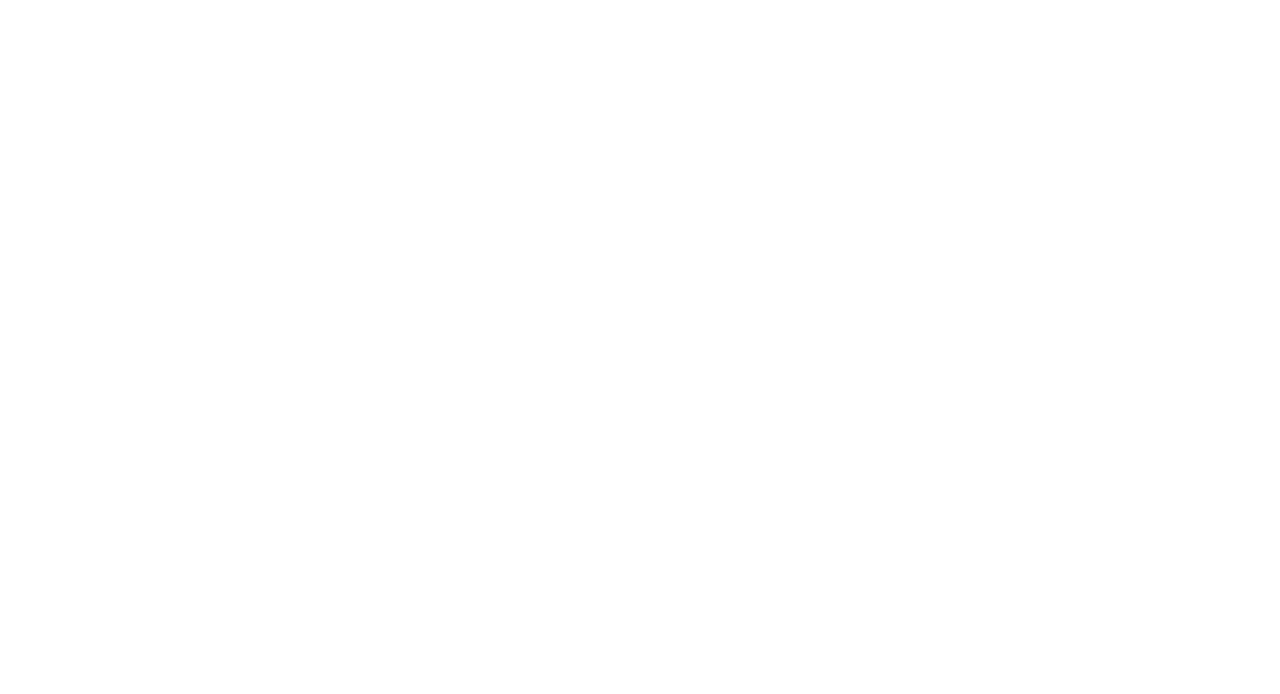
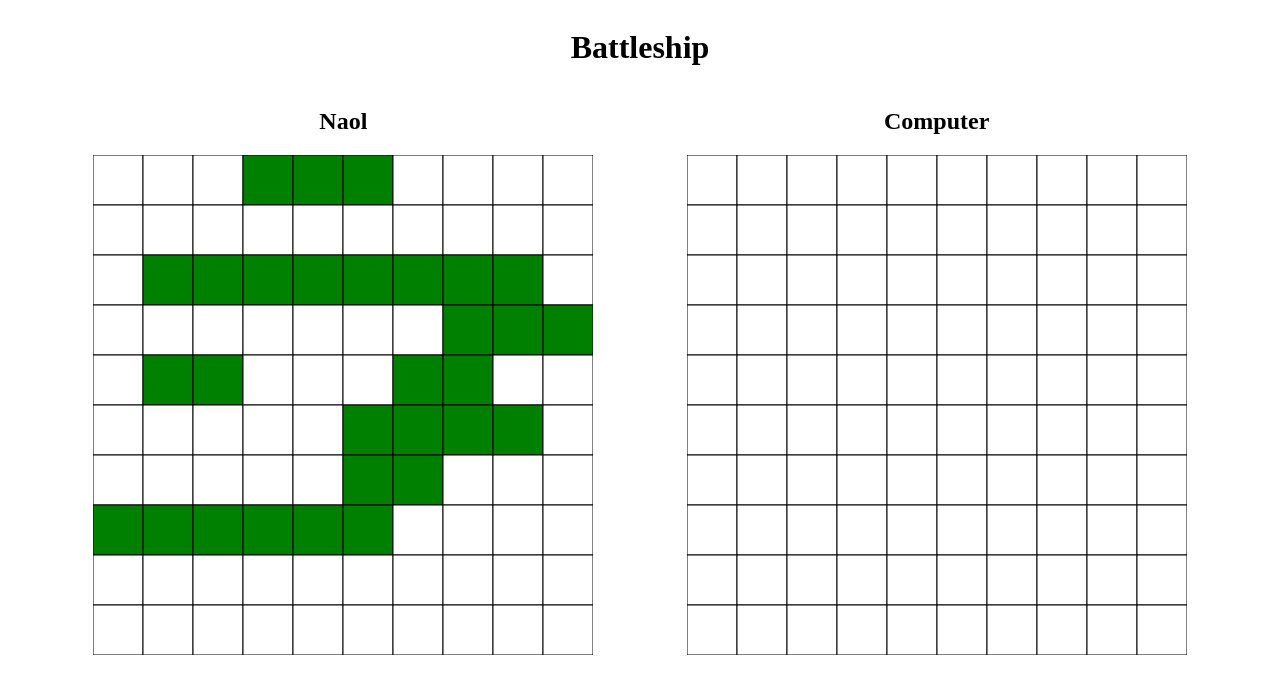
Before and after one commit to Belayne/battleship, a website built with webpack: page src/index.html in a window 1280 px wide. Built offline with nearby package versions, Linux system fonts and the light colour scheme.

Commit message:
feat: create player class and initial user interface

```diff
--- /dev/null
+++ b/src/draw.js
@@ -0,0 +1,69 @@
+
+function drawSquare(x, y, containerSize) {
+    const square = document.createElementNS("http://www.w3.org/2000/svg",'rect');
+    const size = containerSize/10;
+    square.setAttribute("width", size);
+    square.setAttribute("height", size);
+
+    square.setAttribute("data-x", `${x}`);
+    square.setAttribute("data-y", `${y}`);
+    square.setAttribute("x", x * size);
+    square.setAttribute("y", y * size);
+
+    return square;
+}
+
+function drawGrid(size, parent) {
+    if(parent.querySelector("svg")) {
+        parent.querySelector("svg").remove();
+    }
+    const svg = document.createElementNS("http://www.w3.org/2000/svg", 'svg');
+
+    const container = document.createElementNS("http://www.w3.org/2000/svg",'g');
+
+    container.setAttribute('fill', "white");
+    container.setAttribute('stroke', "black");
+    container.setAttribute('stroke-width', "1");
+
+    svg.appendChild(container);
+
+    svg.setAttribute("width", size);
+    svg.setAttribute("height", size);
+    svg.setAttribute("xmlns", "http://www.w3.org/2000/svg");
+    //svg.setAttribute("viewBox", "0 0 500 500")
+
+    for(let i = 0; i < 10; i++) {
+        for(let j = 0; j < 10; j++) {
+            const square = drawSquare(i, j, size);
+            container.appendChild(square);
+        }
+    }
+    parent.append(svg)
+}
+
+function drawFleet(fleet, grid) {
+    fleet.forEach(shipObj => {
+        for(const [x, y] of shipObj.shipCoordinates) {
+            const square = grid.querySelector(`rect[data-x='${x}'][data-y='${y}']`)
+            square.setAttribute("fill", "green");
+            //square.setAttribute("stroke", "green");
+        }
+    })
+}
+
+function drawAttacks(attacks, grid) {
+    for(const [[x, y], hit] of attacks) {
+        const square = grid.querySelector(`rect[data-x='${x}'][data-y='${y}']`);
+        if(hit) {
+            square.setAttribute("fill", "red");
+        } else {
+            square.setAttribute("fill", "blue");
+        }
+    }
+}
+
+export {
+    drawGrid,
+    drawFleet,
+    drawAttacks
+}
--- a/src/gameboard/gameboard.js
+++ b/src/gameboard/gameboard.js
@@ -15,7 +15,7 @@ class Gameboard {
         const shipCoordinates = [];
 
         for(let i = 0; i < length; i++) {
-            let nextCoord = vertical? [coordinates[0] + i, coordinates[1]]: [coordinates[0], coordinates[1] + i];
+            let nextCoord = vertical? [coordinates[0], coordinates[1] + i]: [coordinates[0] + i, coordinates[1]];
             this.#validateCoordinates(nextCoord);   //checks if ship goes outside of the board lenghtwise
             shipCoordinates.push(nextCoord);
         }
@@ -33,14 +33,14 @@ class Gameboard {
                     hit = true;
                     shipObj.ship.hit();
 
-                    this.attacks.push({coordinates, hit})
+                    this.attacks.push([coordinates, hit])
 
                     return hit;
                 }
             }
         }
 
-        this.attacks.push({coordinates, hit})
+        this.attacks.push([coordinates, hit])
         return hit;
     }
 
@@ -50,7 +50,7 @@ class Gameboard {
     }
 
     #validateLength(length) {
-        if(length > 4 || length < 2) {
+        if(length > 5 || length < 2) {
             throw new Error("Invalid ship length");
         }
     }
@@ -58,7 +58,7 @@ class Gameboard {
     #validateCoordinates(coordinates) {
         const [x, y] = coordinates;
 
-        if(x < 0 || x > 10 || y < 0 || y > 10) {
+        if(x < 0 || x > 9 || y < 0 || y > 9) {
             throw new Error("Invalid coordinates (out of range)");
         }
 
--- a/src/index.html
+++ b/src/index.html
@@ -3,9 +3,17 @@
 <head>
     <meta charset="UTF-8">
     <meta name="viewport" content="width=device-width, initial-scale=1.0">
-    <title>Document</title>
+    <link rel="stylesheet" href="./style.css">
+    <title>Battleship</title>
 </head>
 <body>
-
+    <h1>Battleship</h1>
+    <div id="container">
+        <div id = "firstPlayerGrid">
+            <h2 id="firstPlayerName">Player 1</h2>
+        </div>
+        <div id = "secondPlayerGrid">
+            <h2 id="secondPlayerName">Player 2</h2>
+        </div>
 </body>
 </html>
--- a/src/index.js
+++ b/src/index.js
@@ -0,0 +1,65 @@
+import('./style.css')
+import { Player, ComputerPlayer } from './player/player'
+import { drawGrid, drawFleet, drawAttacks } from './draw'
+
+
+function Game(){
+    const firstPlayerGrid = document.querySelector('#firstPlayerGrid');
+    const secondPlayerGrid = document.querySelector("#secondPlayerGrid")
+    const playerOne = new Player("Naol");
+    const playerTwo = new ComputerPlayer();
+    let currentPlayer = playerOne;
+    let activePlayer = playerOne;
+    let inactivePlayer = playerTwo;
+
+    const renderPlayerBoard = () => {
+        firstPlayerGrid.querySelector("h2").textContent = activePlayer.name;
+        drawGrid(500, firstPlayerGrid);
+        drawFleet(activePlayer.board.fleet, firstPlayerGrid)
+        drawAttacks(activePlayer.board.attacks, firstPlayerGrid);
+    }
+
+    const renderEnemyBoard = () => {
+        secondPlayerGrid.querySelector("h2").textContent = inactivePlayer.name;
+        drawGrid(500, secondPlayerGrid);
+        //drawFleet(inactivePlayer.board.fleet, secondPlayerGrid)
+        drawAttacks(inactivePlayer.board.attacks, secondPlayerGrid);
+
+    }
+
+    const render = () => {
+        renderPlayerBoard();
+        renderEnemyBoard();
+    }
+
+    const start = () => {
+        playerOne.randomizeShips();
+        playerTwo.randomizeShips();
+        render();
+
+        secondPlayerGrid.addEventListener("click", e => {
+            if(e.target.tagName == "rect") {
+                playRound([+e.target.getAttribute("data-x"), +e.target.getAttribute("data-y")]);
+            }
+        })
+    }
+
+    const playRound = (attack) => {
+
+        inactivePlayer.board.receiveAttack(attack);
+        render();
+
+        const computerAttack = playerTwo.randomAttack();
+        playerOne.board.receiveAttack(computerAttack);
+        render();
+
+    }
+
+
+    return {
+        start
+    }
+}
+
+const game = Game();
+game.start();
--- /dev/null
+++ b/src/player/player.js
@@ -0,0 +1,52 @@
+const Gameboard = require('../gameboard/gameboard').Gameboard;
+
+class Player{
+    constructor(name) {
+        this.name = name;
+        this.board = new Gameboard();
+    }
+
+    randomizeShips() {
+        this.board.fleet = [];
+        const fleet = [[1, 5], [2, 4], [3, 3], [4, 2]];
+        for(const [quantity, length] of fleet) {
+            for(let i = 0; i < quantity; i++) {
+                try {
+                    const x = Math.floor(Math.random() * 9);
+                    const y = Math.floor(Math.random() * 9);
+                    const vertical = !!Math.floor(Math.random());
+                    this.board.placeShip(length, [x, y], vertical);
+                }
+                catch (error){
+                    i--;
+                }
+            }
+        }
+    }
+
+}
+
+class ComputerPlayer extends Player {
+    constructor() {
+        super("Computer");
+        this.playedCoordinates = [];
+    }
+
+    randomAttack() {
+        const attack = {};
+        do {
+            attack.x = Math.floor(Math.random() * 9);
+            attack.y = Math.floor(Math.random() * 9);
+        }while (this.playedCoordinates.some(played => played[0] == attack.x && played[1] == attack.y));
+
+        this.playedCoordinates.push([attack.x, attack.y]);
+
+        return [attack.x, attack.y];
+
+    }
+}
+
+module.exports = {
+    Player,
+    ComputerPlayer
+}
--- /dev/null
+++ b/src/style.css
@@ -0,0 +1,19 @@
+h1 {
+    text-align: center;
+}
+
+body  {
+   display: flex;
+   flex-direction: column;
+   align-items: center;
+}
+
+#container {
+    display: flex;
+    width: 100vw;
+    justify-content: space-evenly;
+}
+
+h2 {
+    text-align: center;
+}
```
Also changed, not shown: src/gameboard/gameboard.test.js (+13 -12 lines), src/player/player.test.js (added, +50 -0 lines), dist/511.bundle.js (added), dist/app.bundle.js, dist/index.html.
